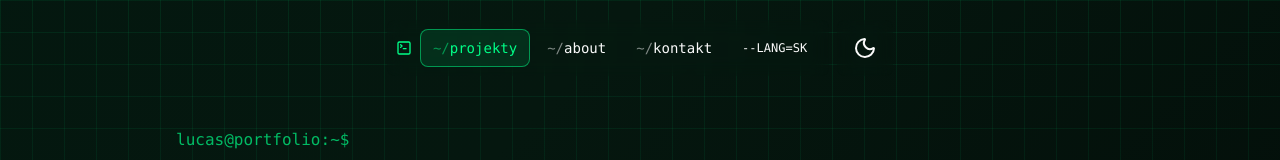
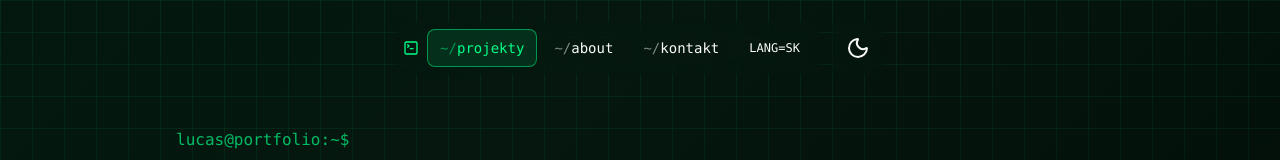
Before and after one commit to LuCaSkooo1/Portfolio-Website, a Next.js app: page / in a window 1280 px wide. Shown: the top 160 px of the page. Built offline with nearby package versions, Linux system fonts and the light colour scheme.

Commit message:
feat(app): slovak lang fix

```diff
--- a/app/components/Header.tsx
+++ b/app/components/Header.tsx
@@ -85,7 +85,7 @@ export default function Header() {
               className="z-10 rounded-md border border-transparent px-3 py-2 font-mono uppercase text-xs hover:border-[color:var(--accent-cyber)]/30 hover:text-[color:var(--accent-cyber)] transition-colors"
               title="Toggle language"
             >
-              --lang={lang}
+              lang={lang}
             </button>
           </div>
         </nav>
```
